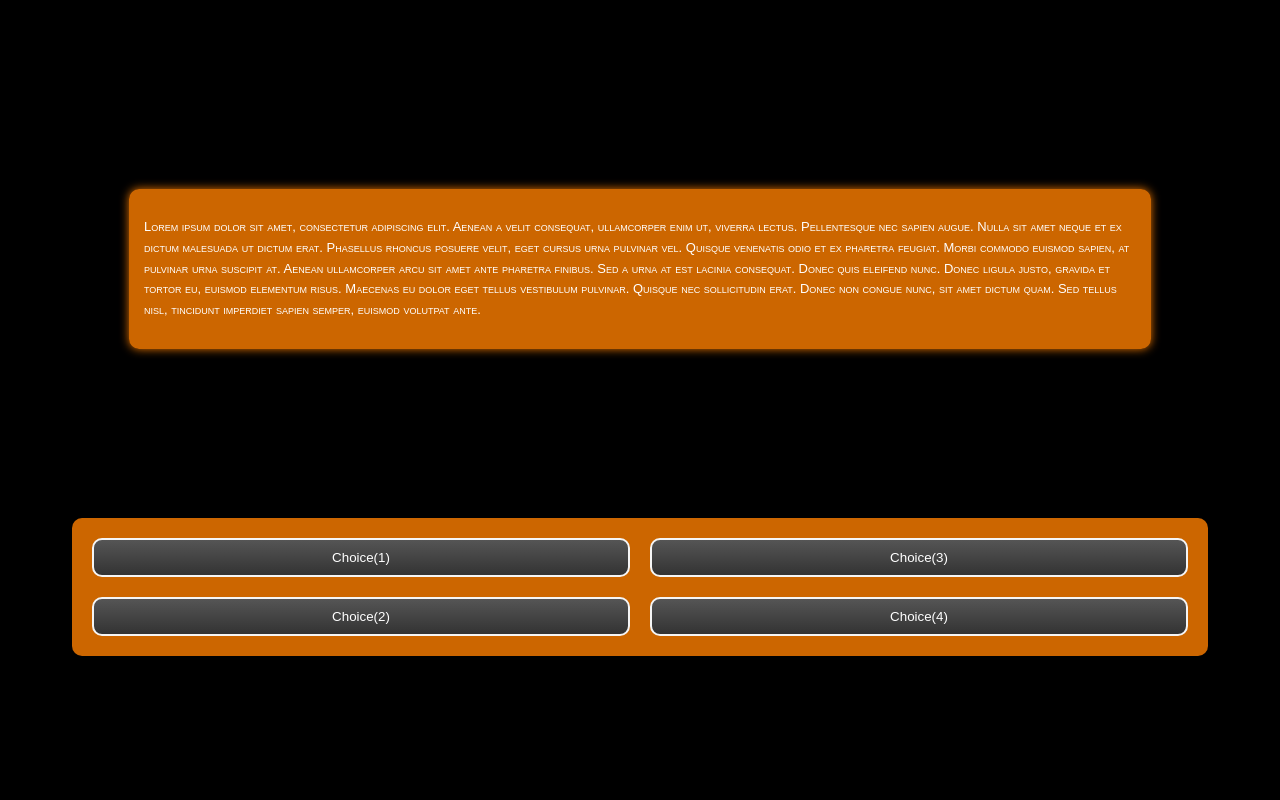
After one commit to osu-cs290-f23/final-project-devdynasty-fullstack-ascent, a Node server app: page /interview in a window 1280 px wide. The commit adds this page. Run offline with Node 20, Linux system fonts and the light colour scheme; some libraries are stand-ins or nearby versions.

Commit message:
Interview + link fixes

```diff
--- a/app.js
+++ b/app.js
@@ -30,16 +30,27 @@ app.get("/interview.html", function(req, res){
 app.get('/job-apps', function (req, res, next) {
   res.status(200).render("jobApps", {
     css: "/job-apps.css",
-    title: "Job Roles"
+    title: "Job Roles",
+    music: "/audio_files/Wanted(chosic.com).mp3"
   })
 })
 
 app.get('/resume', function (req, res, next) {
   res.status(200).render("resume", {
     css: "/resume.css",
-    title: "Create a Resume"
+    title: "Create a Resume",
+    music: "/audio_files/Wanted(chosic.com).mp3"
   })
 })
+
+app.get('/interview', function (req, res, next) {
+  res.status(200).render("interview", {
+    css: "/interview.css",
+    title: "Interview",
+    music: "/audio_files/robo-boss-encounter-theme-instrumental-176873.mp3"
+  })
+})
+
 
 app.get('/resume-results', function (req, res, next) {
   res.sendFile(__dirname + "/public/resume/resume-results.html");
--- a/menu/menu.js
+++ b/menu/menu.js
@@ -7,7 +7,7 @@ function closeNav(){
 }
 
 function openSubmissionModal(){
-    var popup = window.open("/menu/nav-links/question-submission/submit-questions.html", "Submit your question!", "width=600, height=400");
+    var popup = window.open("/submit-questions", "Submit your question!", "width=600, height=400");
 }
 
 document.querySelector('.nav-links a').addEventListener('click', openSubmissionModal);
--- a/public/resume/resume.js
+++ b/public/resume/resume.js
@@ -87,7 +87,7 @@ function calculatePoints(goodSkills, mehSkills, userSkills) {
             // No points deducted for meh skills
 
         } else {
-            console.log(`Unknown skill: ${skill}`);
+            console.log('Unknown skill: ${skill}');
         }
     });
 
@@ -109,7 +109,7 @@ function checkInterviewOffer() {
     const overallPoints3 = calculatePoints(goodSkills3, mehSkills3,  projectsSkills);
 
     const hasInterviewOffer = overallPoints1 >= 3 && overallPoints2 >= 3 && overallPoints3 >= 3;
-
+    console.log(overallPoints1, "~~~", overallPoints2, "~~~", overallPoints3);
     redirectToNextPage(hasInterviewOffer);
 }
 
--- a/public/src/main.js
+++ b/public/src/main.js
@@ -174,6 +174,9 @@ if (nextSceneParam === 'true') {
   const welcomeContainer = document.querySelector('.welcome-container');
   welcomeContainer.parentNode.removeChild(welcomeContainer);
   // DYNAMICALLY ADD INTERVIEW CONTENT HERE
+  setTimeout(function () {
+    window.location.href = '/interview';
+  }, 1500);
 
 }
 
--- /dev/null
+++ b/views/interview.handlebars
@@ -0,0 +1,19 @@
+
+<div id="main">
+    <div id="dialogueBox-container">
+        <p id="narrative-text">
+            Lorem ipsum dolor sit amet, consectetur adipiscing elit. Aenean a velit consequat, ullamcorper enim ut, viverra lectus. Pellentesque nec sapien augue. Nulla sit amet neque et ex dictum malesuada ut dictum erat. Phasellus rhoncus posuere velit, eget cursus urna pulvinar vel. Quisque venenatis odio et ex pharetra feugiat. Morbi commodo euismod sapien, at pulvinar urna suscipit at. Aenean ullamcorper arcu sit amet ante pharetra finibus. Sed a urna at est lacinia consequat. Donec quis eleifend nunc. Donec ligula justo, gravida et tortor eu, euismod elementum risus. Maecenas eu dolor eget tellus vestibulum pulvinar. Quisque nec sollicitudin erat. Donec non congue nunc, sit amet dictum quam. Sed tellus nisl, tincidunt imperdiet sapien semper, euismod volutpat ante.
+        </p>
+    </div>
+
+    <div id="choices-container">
+        <div class="choice-group">
+            <button class="choice-buttons" onclick="choose(1)">Choice(1)</button>
+            <button class="choice-buttons" onclick="choose(2)">Choice(2)</button>
+        </div>
+        <div class="choice-group">
+            <button class="choice-buttons" onclick="choose(3)">Choice(3)</button>
+            <button class="choice-buttons" onclick="choose(4)">Choice(4)</button>
+        </div>
+    </div>
+</div>
--- a/views/partials/menu.handlebars
+++ b/views/partials/menu.handlebars
@@ -9,7 +9,7 @@
     <div class="media-section">
         <audio controls autoplay muted loop>
             <!-- for the interview, change the order of the music files -->
-            <source src="/audio_files/Wanted(chosic.com).mp3" type="audio/mp3">
+            <source src={{music}} type="audio/mp3">
             <source src="/audio_files/robo-boss-encounter-theme-instrumental-176873.mp3" type="audio/mp3">
         Your browser does not support the audio element.
         </audio>
```
Also changed, not shown: interview/interview.css (renamed from dialogue_page/dialogue_styles.css), interview/interview.js (renamed from dialogue_page/dialogue_script.js), 2 other files.
